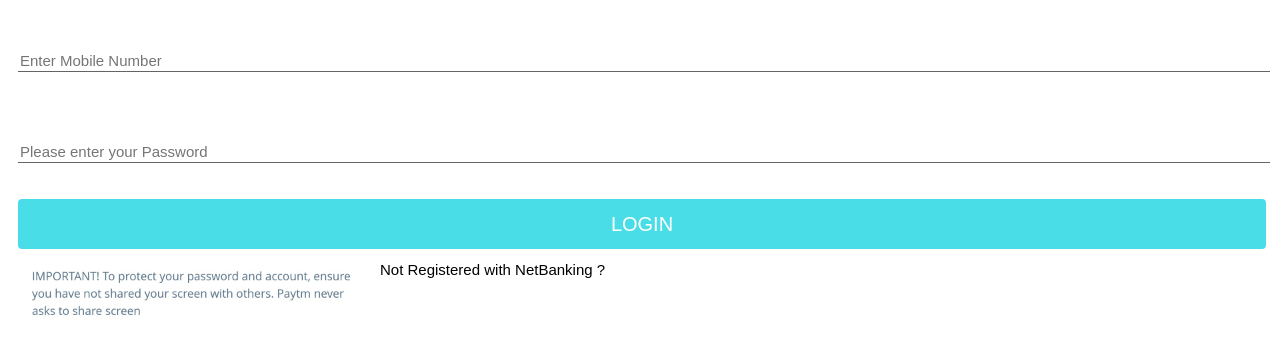
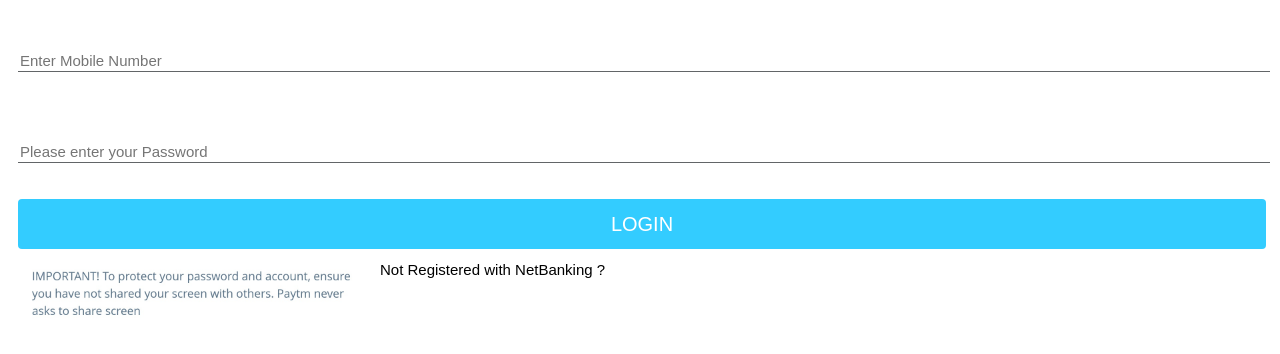
Before and after one commit to liger42/pratham-app, a PHP site: page / in a window 1280 px wide. Shown: the part 197-551 px from the top of the page. Run offline with PHP 8.4, Linux system fonts and the light colour scheme; some web fonts are replaced.

Commit message:
Update style.css

```diff
--- a/style.css
+++ b/style.css
@@ -47,7 +47,7 @@ input[type=submit] {
   width: 100%;
   height: 50px;
   text-align: center;
-  background-color: #49DEE7;
+  background-color: #33ccff;
   color: white;
   padding: 12px 20px;
 
```
